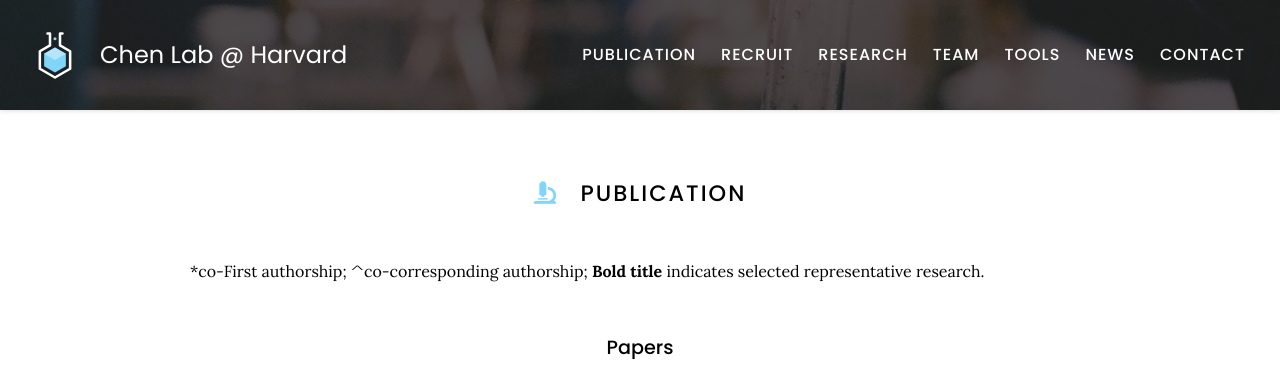
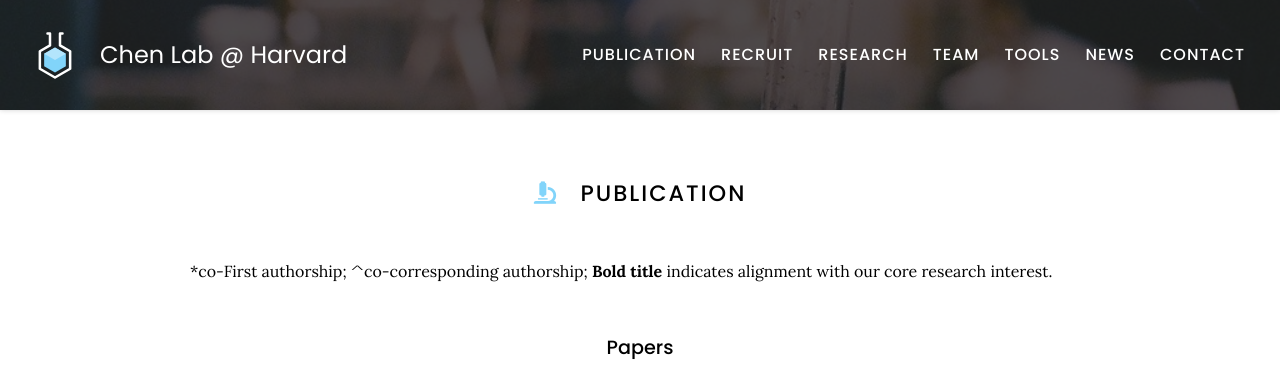
Before and after one commit to kaifuchenlab/kaifuchenlab.github.io, a Jekyll site: the page built from 3.publication/index.md, in a window 1280 px wide and 900 px high. Shown: the top 371 px of the window. Built offline with Jekyll 4.4.1, drawn with Linux system fonts in a browser that asks for light colours.

Commit message:
Update index.md

```diff
--- a/3.publication/index.md
+++ b/3.publication/index.md
@@ -7,7 +7,7 @@ nav:
 
 # <i class="fas fa-microscope"></i>Publication
 
- \*co-First authorship; ^co-corresponding authorship; **Bold title** indicates selected representative research.
+ \*co-First authorship; ^co-corresponding authorship; **Bold title** indicates alignment with our core research interest.
 
 
 ### Papers
```
